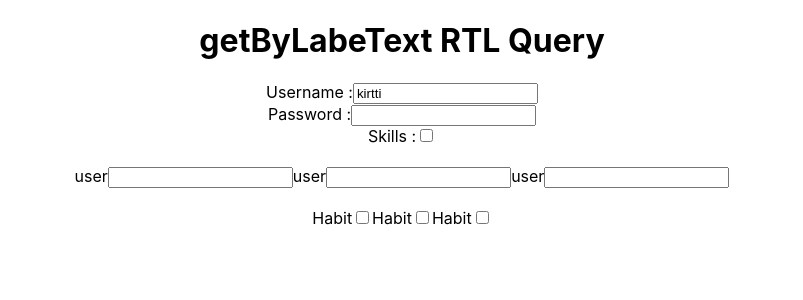
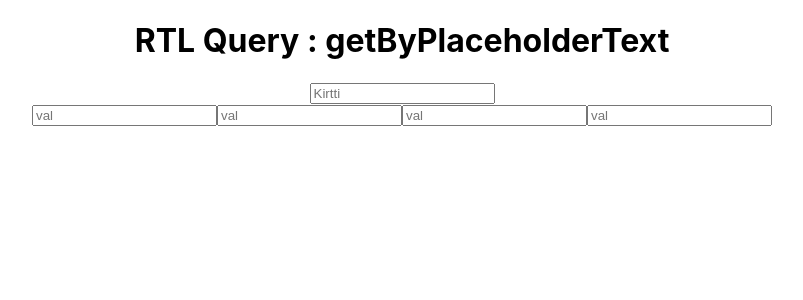
Before and after one commit to Kirttinath/react_testing_lib, a React (Create React App) app in the folder test_1/: page / in a window 1280 px wide. Shown: the top 300 px of the page, without its empty margins (238-1041 px from the left). Built offline with nearby package versions, Linux system fonts and the light colour scheme.

Commit message:
getBy and getAllByPlaceholderText test case implimentation

```diff
--- /dev/null
+++ b/test_1/src/PlaceholderTest.js
@@ -0,0 +1,17 @@
+import React from "react";
+
+const PlaceholderTest = () => {
+  return (
+    <div style={{ textAlign: "center" }}>
+      <h1>RTL Query : getByPlaceholderText</h1>
+      <input type="text" placeholder="Kirtti" />
+      <br />
+      <input type="text" placeholder="val" />
+      <input type="text" placeholder="val" />
+      <input type="text" placeholder="val" />
+      <input type="text" placeholder="val" />
+    </div>
+  );
+};
+
+export default PlaceholderTest;
--- a/test_1/src/index.js
+++ b/test_1/src/index.js
@@ -9,6 +9,7 @@ import Role from "./Role";
 import CustomRole from "./CustomRole";
 import AllByRole from "./AllByRole";
 import LabelText from "./LabelText";
+import PlaceholderTest from "./PlaceholderTest";
 
 const root = ReactDOM.createRoot(document.getElementById("root"));
 root.render(
@@ -18,9 +19,9 @@ root.render(
     <FunctionComp />
     <Role />
     <CustomRole />
-
-    <AllByRole /> */}
-    <LabelText />
+    <AllByRole />
+    <LabelText /> */}
+    <PlaceholderTest />
   </React.StrictMode>
 );
 
```
Also changed, not shown: 1 other file (tests, documents, lock files or other folders).
